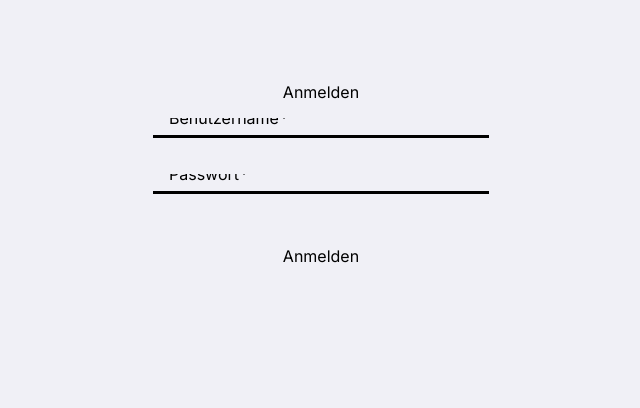
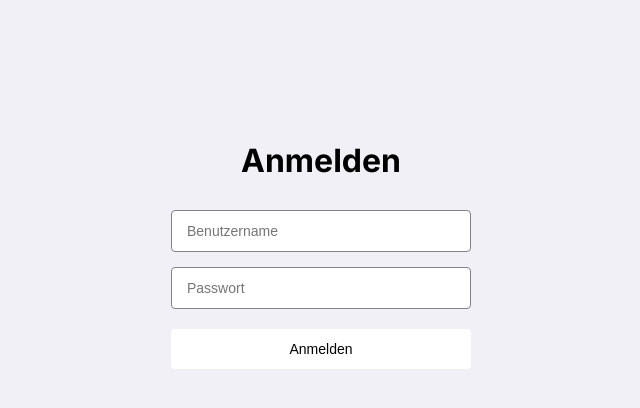
Before and after one commit to rapbru/cas-fee-project2-gravox, an Angular app in the folder frontend/: page /login in a window 1280 px wide. Shown: the top 408 px of the page, without its empty margins (319-959 px from the left). Built offline with nearby package versions, Linux system fonts and the light colour scheme.

Commit message:
Refactor login component for improved layout and styling; replace mat-card with custom HTML structure and enhance error message display

```diff
--- a/frontend/src/app/login/login.component.html
+++ b/frontend/src/app/login/login.component.html
@@ -1,24 +1,23 @@
-<mat-card>
-  <mat-card-header>
-    <mat-card-title>Anmelden</mat-card-title>
-  </mat-card-header>
-  <mat-card-content>
-    <form (ngSubmit)="login()">
-      <mat-form-field appearance="fill">
-        <mat-label>Benutzername</mat-label>
-        <input matInput [(ngModel)]="username" name="username" required>
-      </mat-form-field>
+<div class="login-container">
+  <h1>Anmelden</h1>
 
-      <mat-form-field appearance="fill">
-        <mat-label>Passwort</mat-label>
-        <input matInput [(ngModel)]="password" name="password" type="password" required>
-      </mat-form-field>
+  <div class="input-group">
+    <input type="text"
+           [(ngModel)]="username"
+           name="username"
+           placeholder="Benutzername"
+           required>
 
-      <div class="button-container">
-        <button mat-raised-button color="primary" type="submit">Anmelden</button>
-      </div>
+    <input type="password"
+           [(ngModel)]="password"
+           name="password"
+           placeholder="Passwort"
+           required>
+  </div>
 
-      <mat-error *ngIf="errorMessage">{{ errorMessage }}</mat-error>
-    </form>
-  </mat-card-content>
-</mat-card>
+  <button (click)="login()">Anmelden</button>
+
+  <div class="error-message" *ngIf="errorMessage">
+    {{ errorMessage }}
+  </div>
+</div>
--- a/frontend/src/app/login/login.component.scss
+++ b/frontend/src/app/login/login.component.scss
@@ -1,33 +1,53 @@
-mat-card {
-  max-width: 400px;
-  margin: auto;
-  margin-top: 50px;
-  padding: 16px;
+.login-container {
+  max-width: 300px;
+  margin: 100px auto;
+  padding: 20px;
+
+  h1 {
+    margin-bottom: 30px;
+    text-align: center;
+    color: var(--color-text);
+  }
 }
 
-mat-card-header {
-  display: block;
-  text-align: center;
-  margin-bottom: 16px;
-}
+.input-group {
+  display: flex;
+  flex-direction: column;
+  gap: 15px;
+  margin-bottom: 20px;
 
-mat-form-field {
-  width: 100%;
-  margin-bottom: 16px;
+  input {
+    height: 40px;
+    padding: 0 15px;
+    border: 1px solid var(--color-sub-1);
+    border-radius: 4px;
+    font-size: 14px;
+
+    &:focus {
+      outline: none;
+      border-color: var(--color-sub-2);
+    }
+  }
 }
 
 button {
-  display: block;
   width: 100%;
-  margin-top: 16px;
+  height: 40px;
+  background: var(--color-main);
+  border: none;
+  border-radius: 4px;
+  color: var(--color-text);
+  font-size: 14px;
+  cursor: pointer;
+
+  &:hover {
+    background: var(--color-sub-1);
+  }
 }
 
-mat-error {
-  display: block;
-  margin-top: 16px;
+.error-message {
+  margin-top: 15px;
+  color: var(--color-red);
+  text-align: center;
+  font-size: 14px;
 }
-
-form {
-  display: flex;
-  flex-direction: column;
-}
```
